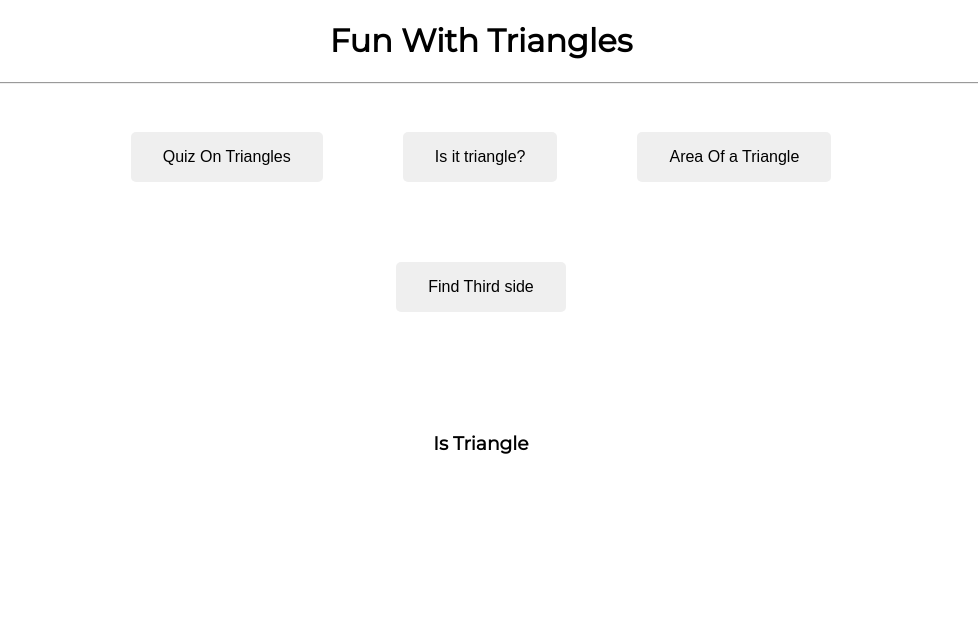
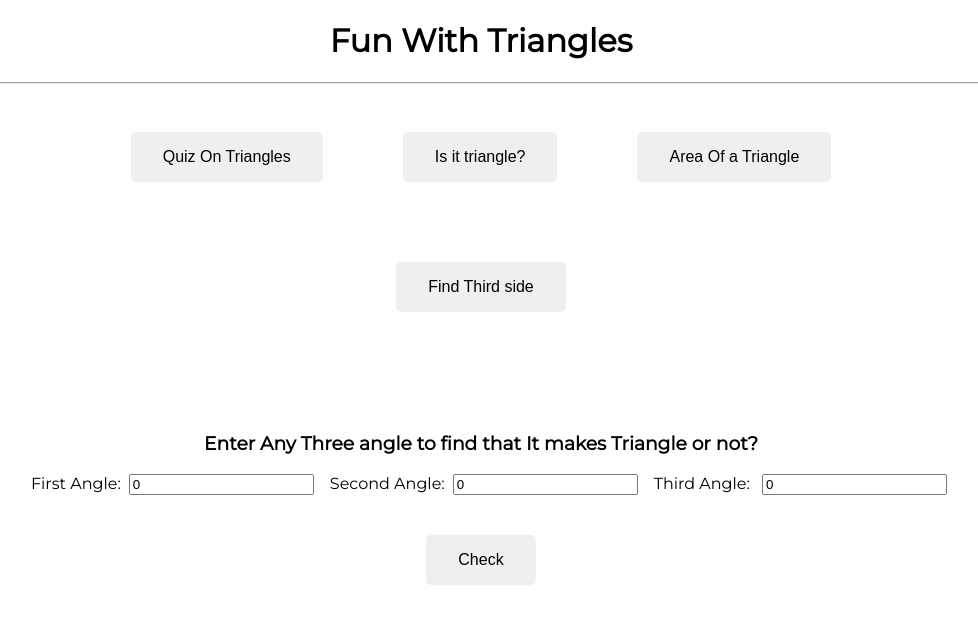
Before and after one commit to munjalSaksham71/fun-with-triangles, a React (Create React App) app: page / in a window 1280 px wide. Both pictures are taken after a click on the button "Is it triangle?". Shown: the top 624 px of the page, without its empty margins (159-1137 px from the left). Built offline with nearby package versions, Linux system fonts and the light colour scheme.

Commit message:
added angles make triangle or not

```diff
--- a/src/App.js
+++ b/src/App.js
@@ -1,6 +1,7 @@
 import React, { useState } from "react";
 import "./App.css";
 import Quiz from "./components/Quiz";
+import IsTriangle from "./components/IsTriangle";
 
 function App() {
   const [quiz, setQuiz] = useState(true);
@@ -48,7 +49,7 @@ function App() {
       </div>
       <div className="container">
         {quiz && <Quiz />}
-        {isTriangle && <h3>Is Triangle</h3>}
+        {isTriangle && <IsTriangle />}
         {area && <h3>Area </h3>}
         {thirdSide && <h3>Third Side</h3>}
       </div>
--- /dev/null
+++ b/src/components/IsTriangle.css
@@ -0,0 +1,8 @@
+.angles {
+  display: block;
+}
+
+label {
+  margin-right: 1vh;
+  margin-left: 2vh;
+}
--- /dev/null
+++ b/src/components/IsTriangle.js
@@ -0,0 +1,54 @@
+import React, { useState } from "react";
+import "./IsTriangle.css";
+
+const IsTriangle = () => {
+  const [firstAngle, setFirstAngle] = useState(0);
+  const [secondAngle, setSecondAngle] = useState(0);
+  const [thirdAngle, setThirdAngle] = useState(0);
+  const [message, setMessage] = useState("");
+
+  const checkHandler = () => {
+    let sum = Number(firstAngle) + Number(secondAngle) + Number(thirdAngle);
+    console.log(sum);
+    if (firstAngle > 0 && secondAngle > 0 && thirdAngle > 0) {
+      if (sum === 180) {
+        setMessage("Yes the Angles make Triangle");
+      } else {
+        setMessage(
+          "No The angles didnt make a triangle. Try with another values"
+        );
+      }
+    } else {
+      setMessage("Please ReCheck Your Values");
+    }
+  };
+
+  return (
+    <div className="App">
+      <h3>Enter Any Three angle to find that It makes Triangle or not? </h3>
+      <div className="angles">
+        <label>First Angle:</label>
+        <input
+          value={firstAngle}
+          type="number"
+          onChange={(e) => setFirstAngle(e.target.value)}
+        />
+        <label>Second Angle:</label>
+        <input
+          value={secondAngle}
+          type="number"
+          onChange={(e) => setSecondAngle(e.target.value)}
+        />
+        <label>Third Angle: </label>
+        <input
+          value={thirdAngle}
+          type="number"
+          onChange={(e) => setThirdAngle(e.target.value)}
+        />
+      </div>
+      <button onClick={checkHandler}>Check</button>
+      <div>{message}</div>
+    </div>
+  );
+};
+export default IsTriangle;
```
